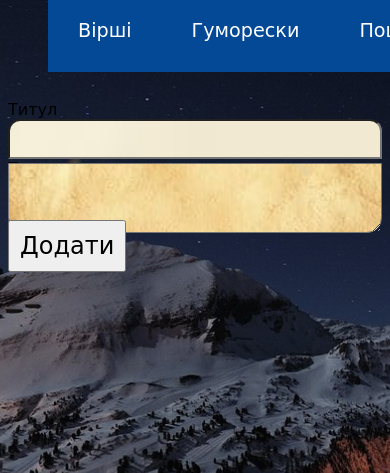
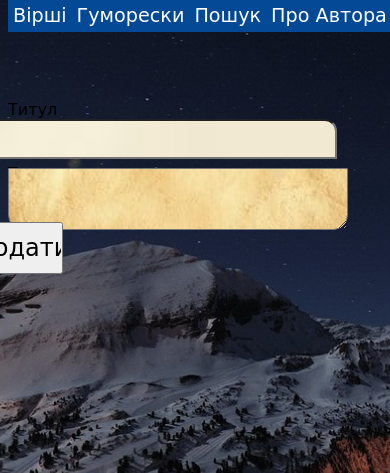
Before and after one commit to SLDem/z-humorom-pro-vse-na-sviti, a Flask app: page /add_humoresque in a window 390 px wide. Shown: the top 473 px of the page. Run offline with Flask 2, Linux system fonts and the light colour scheme; some libraries are stand-ins or nearby versions.

Commit message:
Added more page scaling

```diff
--- a/app/static/styles.css
+++ b/app/static/styles.css
@@ -14,7 +14,7 @@
     border-radius: 12px 12px 0 0;}
 #text{
     background: url('/static/poem_bg.jpg') no-repeat center center;
-    width: 100%;
+    width: 440px;
     -webkit-background-size: cover;
     -moz-background-size: cover;
     -o-background-size: cover;
@@ -72,6 +72,10 @@ input{
     font-size: 1.5rem;
     padding: 10px;}
 
+input[type=text]{
+    width: 540px;
+    margin-bottom: 5px;}
+
 
 .nav-links{
     display: flex;
@@ -119,8 +123,87 @@ search.dropdown-toggle:focus {
         margin-left: 90px;
         margin-top: 0;
         margin-bottom: -80px;}
-    #page-container{
-        margin-top: 100px;}
     #search{
         margin-bottom: 400px;}
 }
+
+@media screen and (max-width: 662px){
+    #navbar{
+        position: static;
+        margin-bottom:50px;
+        margin-top: -15px;
+        margin-left: -40px;}
+    #poem-container{
+        width:340px;
+        margin-left: 0;
+        margin-top: 0;
+        margin-bottom: -80px;}
+    #title{
+        font-size: 1.3rem;}
+    #text{
+        width: 340px;
+        font-size: 0.8rem;}
+    #search{
+        margin-bottom: 400px;
+        width: 30%;}
+    .nav-links a{
+        padding: 5px;}
+    .nav-links a:hover{
+        padding: 10px;}
+    input[type=text] {
+        width: 340px;
+        margin-left: -45px;}
+    input[type=submit] {
+        width: 100px;
+        margin-top: 5px;
+        margin-left: -45px;}
+    h2 {
+        font-size: 1rem;
+        margin-left: -80px;
+        margin-top: -50px;}
+}
+
+
+@media screen and (max-width: 360px){
+    #about_author_photo{
+        margin-left: 5px;
+        margin-top: -55px;}
+    #about_author_text{
+        margin-left: 5px;}
+    #navbar{
+        position: static;
+        margin-bottom:50px;
+        margin-top: -20px;
+        margin-left: -43px;}
+    #poem-container{
+        width:300px;
+        margin-left: 0px;
+        margin-top: 0;
+        margin-bottom: -80px;}
+    #title{
+        font-size: 1.3rem;}
+    #text{
+        width: 300px;
+        font-size: 0.7rem;}
+    #search{
+        margin-bottom: 400px;
+        width: 100px;
+        margin-left: -15px;
+        }
+    .nav-links a{
+        padding: 2px;}
+    .nav-links a:hover{
+        padding: 5px;}
+    input[type=text] {
+        width: 300px;
+        margin-left: 15px;}
+    input[type=submit] {
+        width: 100px;
+        margin-top: 5px;
+        margin-left: 15px;}
+    h2 {
+        font-size: 1rem;
+        margin-left: -80px;
+        margin-top: -50px;}
+
+}
--- a/app/templates/search.html
+++ b/app/templates/search.html
@@ -7,7 +7,7 @@
     <div id="search">
         <form action="" method="post">
             <input type="hidden" name="csrf_token" value="{{ csrf_token() }}">
-            <input style="width: 548px; margin-bottom: 1rem;" type=text name=search_field> <br>
+            <input type=text name=search_field> <br>
             <input type=submit style="color: rgb(4, 73, 150); border-radius: 10px; box-shadow: 0 0 3px #ddd; outline: none;" value=Знайти name="submit">
         </form>
     </div>
```
